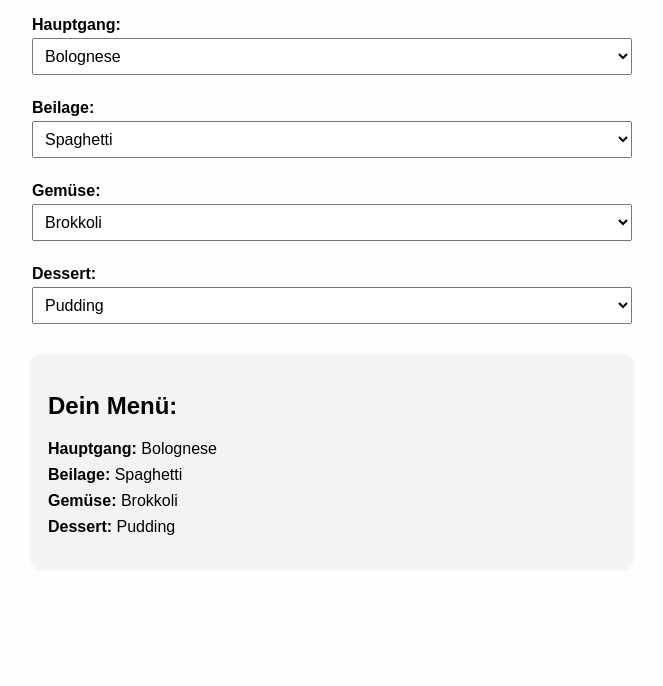
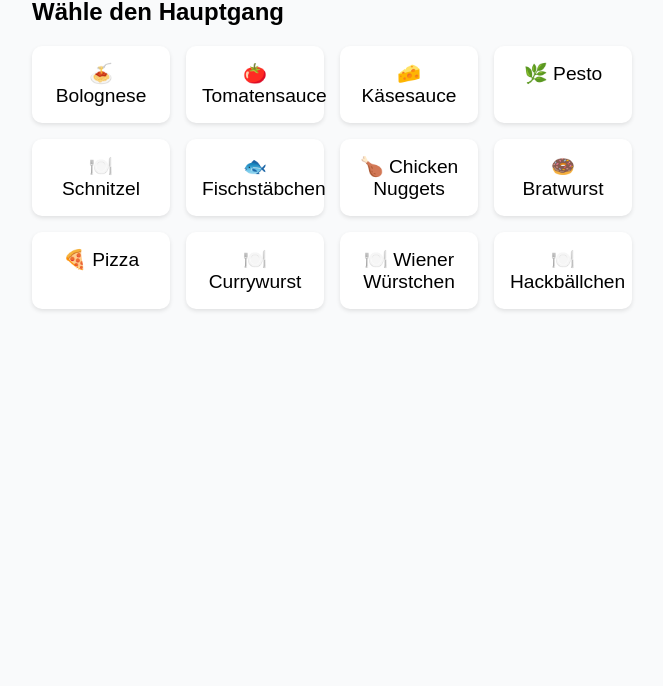
Before and after one commit to DocDuttle/foodinator, a plain HTML site: page index.html in a window 1280 px wide. Shown: the part 114-800 px from the top of the page, without its empty margins (308-971 px from the left). Drawn offline with Linux system fonts and the light colour scheme.

Commit message:
Update index.html

```diff
--- a/index.html
+++ b/index.html
@@ -1,70 +1,164 @@
 <!DOCTYPE html>
 <html lang="de">
 <head>
-  <meta charset="UTF-8" />
-  <meta name="viewport" content="width=device-width, initial-scale=1.0" />
+  <meta charset="UTF-8">
+  <meta name="viewport" content="width=device-width, initial-scale=1.0">
   <title>Was gibt's zum Essen?</title>
   <style>
     body {
       font-family: sans-serif;
+      background: #f9fafb;
+      margin: 0;
+      padding: 2rem;
+      display: flex;
+      justify-content: center;
+    }
+    .container {
       max-width: 600px;
-      margin: 2rem auto;
+      width: 100%;
+    }
+    .step {
+      display: none;
+    }
+    .step.active {
+      display: block;
+      animation: fadeIn 0.3s ease-in-out;
+    }
+    @keyframes fadeIn {
+      from { opacity: 0; transform: translateY(10px); }
+      to { opacity: 1; transform: translateY(0); }
+    }
+    .card-grid {
+      display: grid;
+      grid-template-columns: repeat(auto-fill, minmax(120px, 1fr));
+      gap: 1rem;
+      margin-top: 1rem;
+    }
+    .card {
+      background: white;
+      border-radius: 10px;
       padding: 1rem;
-      background: #fefefe;
+      text-align: center;
+      cursor: pointer;
+      font-size: 1.2rem;
+      box-shadow: 0 2px 4px rgba(0,0,0,0.1);
+      transition: transform 0.1s;
     }
-    h1 {
-      text-align: center;
-      color: #333;
+    .card:hover {
+      transform: scale(1.05);
+      background: #f0f0ff;
     }
-    label {
-      display: block;
-      margin-top: 1.5rem;
-      font-weight: bold;
+    .summary {
+      background: white;
+      padding: 1.5rem;
+      border-radius: 10px;
+      box-shadow: 0 2px 5px rgba(0,0,0,0.1);
+      margin-top: 2rem;
     }
-    select {
-      width: 100%;
-      padding: 0.5rem;
+    button {
+      margin-top: 2rem;
+      padding: 0.7rem 1.5rem;
       font-size: 1rem;
-      margin-top: 0.25rem;
-    }
-    #menue {
-      margin-top: 2rem;
-      padding: 1rem;
-      background: #f3f3f3;
-      border-radius: 8px;
-      box-shadow: 0 0 5px rgba(0,0,0,0.1);
-    }
-    ul {
-      list-style: none;
-      padding-left: 0;
-    }
-    li {
-      margin: 0.5rem 0;
+      background: #3b82f6;
+      color: white;
+      border: none;
+      border-radius: 6px;
+      cursor: pointer;
     }
   </style>
 </head>
 <body>
-  <h1>Was gibt's zum Essen?</h1>
+  <div class="container">
+    <h1>Was gibt's zum Essen?</h1>
 
-  <label for="hauptgang">Hauptgang:
-    <select id="hauptgang"></select>
-  </label>
+    <div id="step-hauptgang" class="step active">
+      <h2>Wähle den Hauptgang</h2>
+      <div class="card-grid" id="hauptgang-grid"></div>
+    </div>
 
-  <label for="beilage">Beilage:
-    <select id="beilage"></select>
-  </label>
+    <div id="step-beilage" class="step">
+      <h2>Wähle die Beilage</h2>
+      <div class="card-grid" id="beilage-grid"></div>
+    </div>
 
-  <label for="gemuese">Gemüse:
-    <select id="gemuese"></select>
-  </label>
+    <div id="step-gemuese" class="step">
+      <h2>Wähle das Gemüse</h2>
+      <div class="card-grid" id="gemuese-grid"></div>
+    </div>
 
-  <label for="dessert">Dessert:
-    <select id="dessert"></select>
-  </label>
+    <div id="step-dessert" class="step">
+      <h2>Wähle das Dessert</h2>
+      <div class="card-grid" id="dessert-grid"></div>
+    </div>
 
-  <div id="menue"></div>
+    <div id="step-summary" class="step">
+      <h2>Dein Menü</h2>
+      <div class="summary" id="summary"></div>
+      <button onclick="restart()">Nochmal von vorn</button>
+    </div>
+  </div>
 
   <script src="data.js"></script>
-  <script src="app.js"></script>
+  <script>
+    const auswahl = {};
+    const emojiMap = {
+      "Schnitzel": "🍽️", "Pizza": "🍕", "Bolognese": "🍝", "Tomatensauce": "🍅", "Käsesauce": "🧀",
+      "Pesto": "🌿", "Fischstäbchen": "🐟", "Chicken Nuggets": "🍗", "Bratwurst": "🍩", "Spaghetti": "🍝",
+      "Pommes": "🍟", "Kartoffelpüree": "🫓", "Reis": "🍚", "Brokkoli": "🥦", "Karotten": "🥕",
+      "Gurkensticks": "🥒", "Bohnen": "🌾", "Erbsen": "🥞", "Pudding": "🍮", "Eis": "🍦"
+    };
+
+    function createCards(items, gridId, nextStep, key) {
+      const grid = document.getElementById(gridId);
+      grid.innerHTML = "";
+      items.forEach(item => {
+        const card = document.createElement("div");
+        card.className = "card";
+        const emoji = emojiMap[item] || "🍽️";
+        card.textContent = `${emoji} ${item}`;
+        card.onclick = () => {
+          auswahl[key] = item;
+          showStep(nextStep);
+          if (nextStep === "summary") {
+            showSummary();
+          }
+        };
+        grid.appendChild(card);
+      });
+    }
+
+    function showStep(step) {
+      document.querySelectorAll(".step").forEach(s => s.classList.remove("active"));
+      document.getElementById(`step-${step}`).classList.add("active");
+    }
+
+    function showSummary() {
+      const s = auswahl;
+      const html = `
+        <ul>
+          <li><strong>Hauptgang:</strong> ${s.hauptgang}</li>
+          <li><strong>Beilage:</strong> ${s.beilage}</li>
+          <li><strong>Gemüse:</strong> ${s.gemuese}</li>
+          <li><strong>Dessert:</strong> ${s.dessert}</li>
+        </ul>`;
+      document.getElementById("summary").innerHTML = html;
+    }
+
+    function restart() {
+      auswahl.hauptgang = "";
+      auswahl.beilage = "";
+      auswahl.gemuese = "";
+      auswahl.dessert = "";
+      showStep("hauptgang");
+    }
+
+    // Start initialisieren
+    window.onload = () => {
+      createCards(lebensmittel.hauptgang.slice(0, 12), "hauptgang-grid", "beilage", "hauptgang");
+      createCards(lebensmittel.beilage.slice(0, 12), "beilage-grid", "gemuese", "beilage");
+      createCards(lebensmittel.gemuese.slice(0, 12), "gemuese-grid", "dessert", "gemuese");
+      createCards(lebensmittel.dessert.slice(0, 12), "dessert-grid", "summary", "dessert");
+    };
+  </script>
 </body>
 </html>
```
